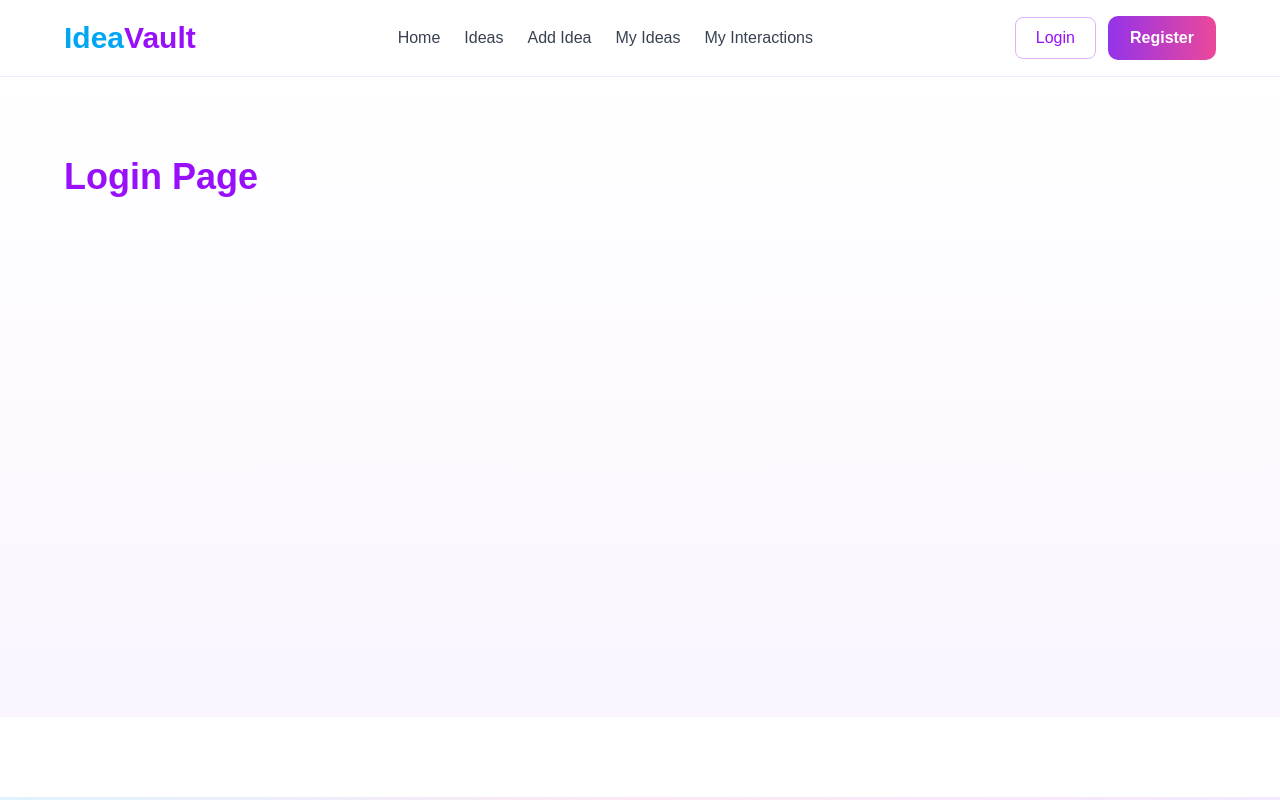
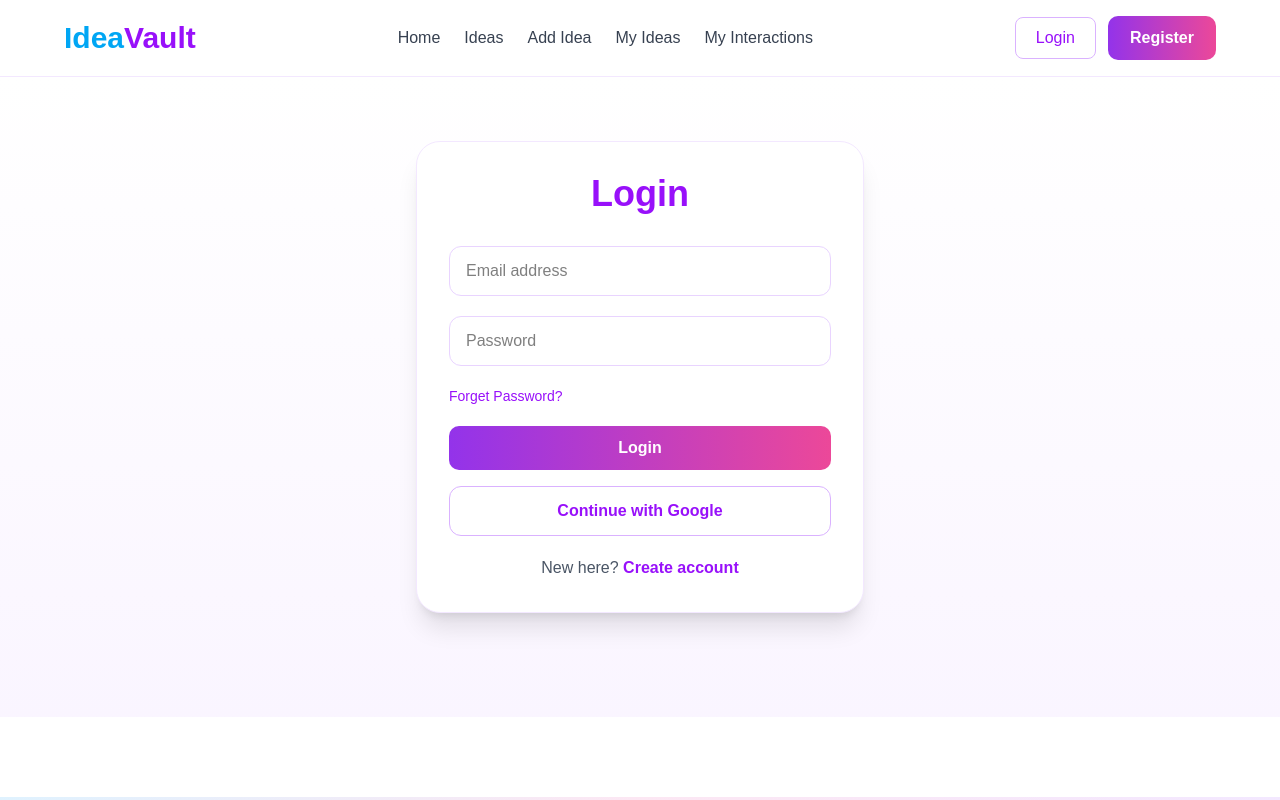
Before and after one commit to eshtiak23/Ideavault_Client-, a React (Vite) app: page /login in a window 1280 px wide. Shown: the top 800 px of the page. Built offline with nearby package versions, Linux system fonts and the light colour scheme.

Commit message:
feat: implement Login component with form handling and toast notifications

```diff
--- a/src/pages/Login.jsx
+++ b/src/pages/Login.jsx
@@ -1,3 +1,54 @@
+import { Link } from "react-router-dom";
+import toast from "react-hot-toast";
+
 export default function Login() {
-  return <div className="container-box py-20 text-4xl font-bold text-purple-600">Login Page</div>;
+  const handleLogin = (e) => {
+    e.preventDefault();
+    toast.success("Login button clicked");
+  };
+
+  return (
+    <div className="container-box py-16">
+      <div className="max-w-md mx-auto bg-white border border-purple-100 shadow-xl rounded-3xl p-8">
+        <h1 className="text-4xl font-bold text-center text-purple-600">
+          Login
+        </h1>
+
+        <form onSubmit={handleLogin} className="mt-8 space-y-5">
+          <input
+            type="email"
+            placeholder="Email address"
+            className="w-full border border-purple-200 rounded-xl px-4 py-3 outline-none focus:border-purple-500"
+            required
+          />
+
+          <input
+            type="password"
+            placeholder="Password"
+            className="w-full border border-purple-200 rounded-xl px-4 py-3 outline-none focus:border-purple-500"
+            required
+          />
+
+          <p className="text-sm text-purple-600 cursor-pointer">
+            Forget Password?
+          </p>
+
+          <button className="primary-btn w-full">
+            Login
+          </button>
+        </form>
+
+        <button className="w-full mt-4 border border-purple-300 text-purple-600 py-3 rounded-xl font-semibold">
+          Continue with Google
+        </button>
+
+        <p className="text-center text-gray-600 mt-5">
+          New here?{" "}
+          <Link to="/register" className="text-purple-600 font-semibold">
+            Create account
+          </Link>
+        </p>
+      </div>
+    </div>
+  );
 }
```
